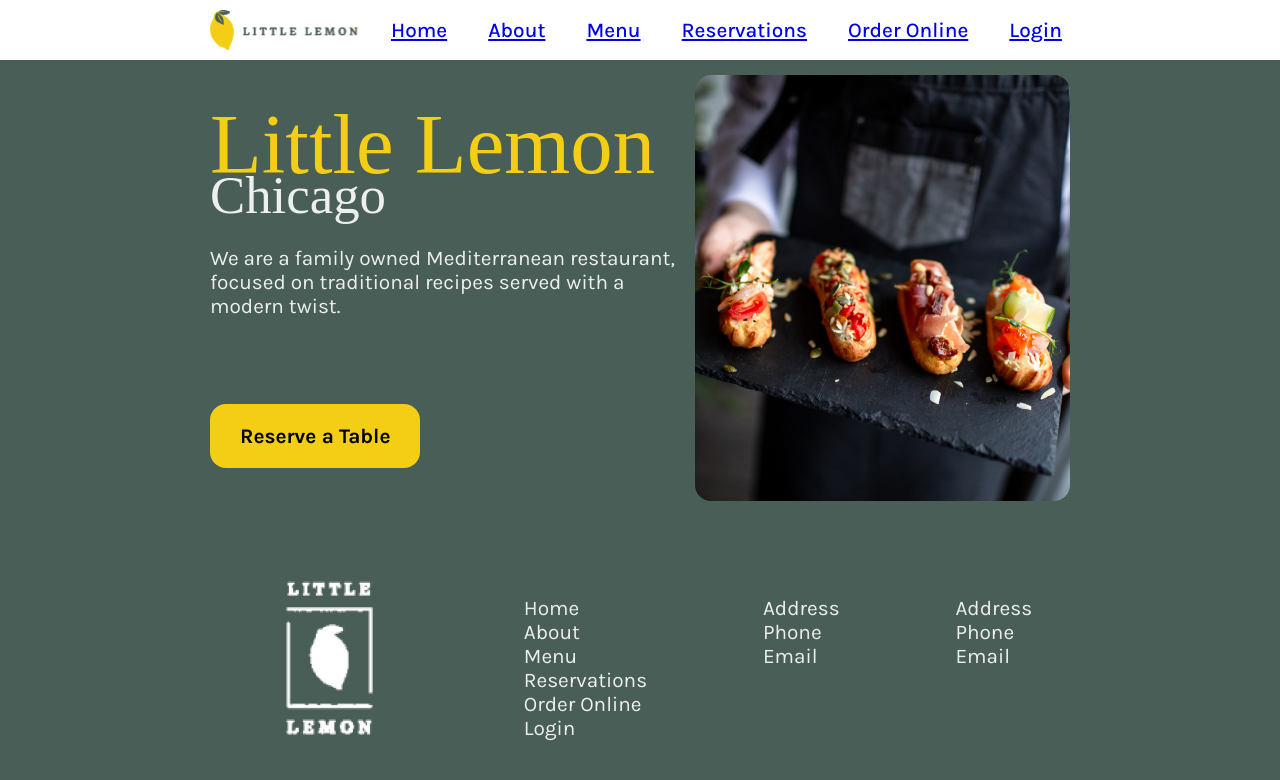
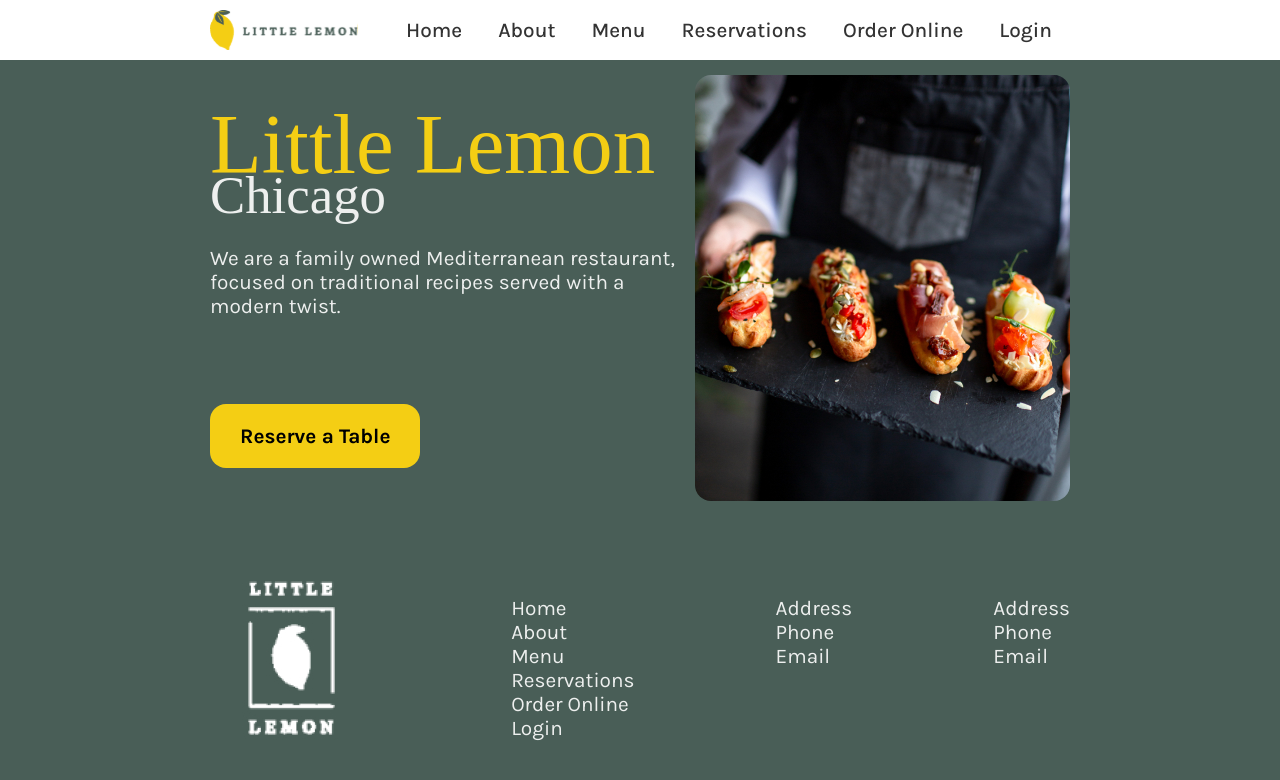
Before and after one commit to eric9481/meta-project, a React (Create React App) app: page / in a window 1280 px wide. Shown: the top 780 px of the page. Built offline with nearby package versions, Linux system fonts and the light colour scheme; a web font is replaced by a local one.

Commit message:
Styled nav

```diff
--- a/src/App.css
+++ b/src/App.css
@@ -38,7 +38,7 @@ body {
   left: 0;
   background-color: var(--h1);
   overflow-x: hidden;
-  padding-top: 30px;
+  padding-top: 15px;
   padding-left: 0;
   transition: 0.5s;
   list-style: none;
@@ -47,11 +47,17 @@ body {
 
 .nav li {
   text-align: left;
-  margin-left: 25px;
+  margin-left: 15px;
   margin-top: 25px;
-  padding: 3px 8px;
   white-space: nowrap;
   font-weight: 700;
+}
+
+.nav-link {
+  text-decoration: none;
+  color: var(--h2);
+  border-radius: 16px;
+  padding: 3px 8px;
 }
 
 .nav.active {
@@ -59,7 +65,13 @@ body {
   padding-left: 30px;
 }
 
-@media screen and (min-width: 800px) {
+.close {
+  padding: 5px 10px;
+  border-radius: 16px;
+  font: var(--lead-text);
+}
+
+@media screen and (min-width: 860px) {
   .menu {
     display: none;
   }
@@ -96,11 +108,14 @@ body {
   .nav li {
     margin-top: 0;
     font-weight: 500;
+    border-radius: 16px;
+    margin-left: 20px;
   }
 
-  .nav li:hover {
+  .nav-link:hover {
     background-color: gray;
-    transition: 0.3s;
+    color: var(--h1);
+    transition: 0.1s;
   }
 }
 
@@ -129,7 +144,7 @@ body {
 
 .footer {
   display: flex;
-  justify-content: space-around;
+  justify-content: space-between;
   align-items: center;
 }
 
@@ -137,7 +152,7 @@ body {
   max-width: 100px;
 }
 
-@media screen and (min-width: 800px) {
+@media screen and (min-width: 860px) {
   .footer-copyright {
     display: none;
   }
@@ -208,7 +223,7 @@ body {
   transition: .1s;
 }
 
-@media screen and (min-width: 800px) {
+@media screen and (min-width: 860px) {
   .hero.desktop {
     display: block;
     padding: 15px;
@@ -231,4 +246,5 @@ body {
     margin-top: 65px;
     padding: 20px 30px;
   }
+
 }
--- a/src/components/Nav.js
+++ b/src/components/Nav.js
@@ -13,30 +13,32 @@ const Nav = () => {
   return (
     <>
       <ul className={sidebar ? "nav active" : "nav"}>
-        <button className="close" onClick={toggleSidebar}>
-          X
-        </button>
         <li>
-          <Link to="/" onClick={toggleSidebar}>
+          <button className="close" onClick={toggleSidebar}>
+            X
+          </button>
+        </li>
+        <li>
+          <Link to="/" onClick={toggleSidebar} className="nav-link">
             Home
           </Link>
         </li>
         <li>
-          <HashLink to='/#about'>About</HashLink>
+          <HashLink to='/#about' className="nav-link">About</HashLink>
         </li>
         <li>
-          <Link to="/menu">Menu</Link>
+          <Link to="/menu" className="nav-link">Menu</Link>
         </li>
         <li>
-          <Link to="/booking" onClick={toggleSidebar}>
+          <Link to="/booking" onClick={toggleSidebar} className="nav-link">
             Reservations
           </Link>
         </li>
         <li>
-          <Link to="/order">Order Online</Link>
+          <Link to="/order" className="nav-link">Order Online</Link>
         </li>
         <li>
-          <Link to="login">Login</Link>
+          <Link to="login" className="nav-link">Login</Link>
         </li>
       </ul>
 
```
